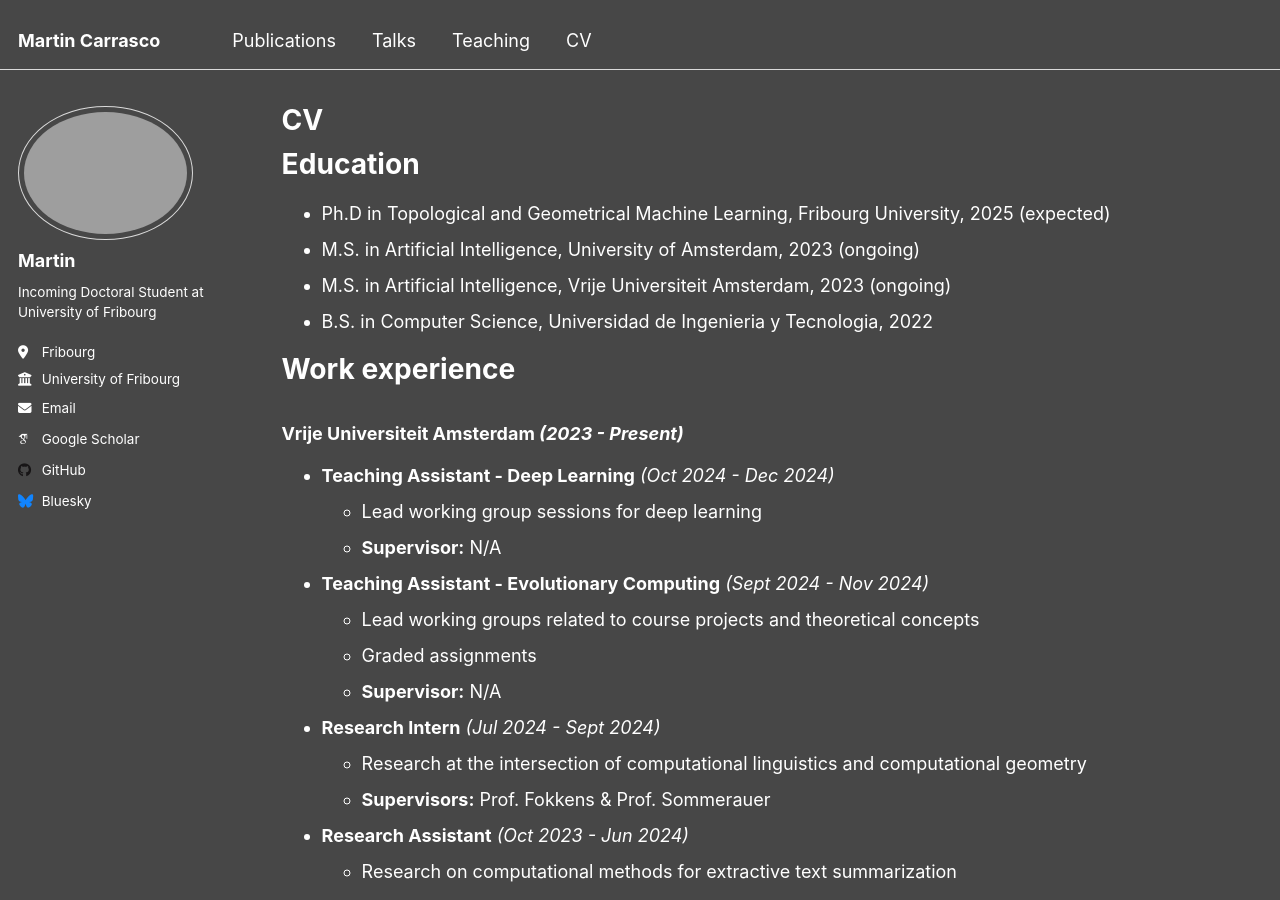
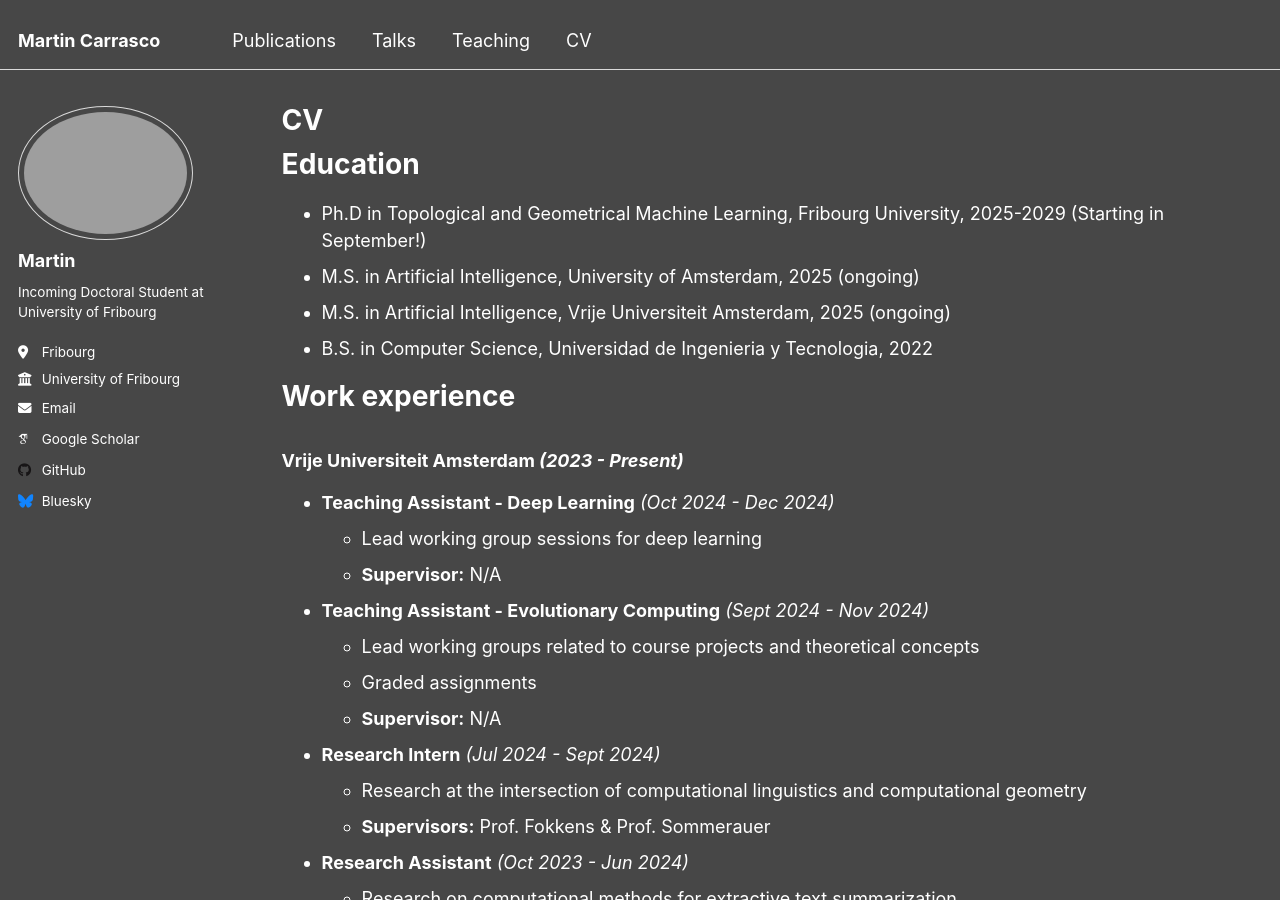
Before and after one commit to martin-carrasco/martin-carrasco.github.io, a Jekyll site: the page built from _pages/cv.md, in a window 1280 px wide and 900 px high. Built offline with Jekyll 4.4.1, drawn with Linux system fonts in a browser that asks for light colours; some web fonts are replaced.

Commit message:
FIX: Gramatical errors and dates

```diff
--- a/_pages/cv.md
+++ b/_pages/cv.md
@@ -12,9 +12,9 @@ redirect_from:
 Education
 ======
 
-* Ph.D in Topological and Geometrical Machine Learning, Fribourg University, 2025 (expected)
-* M.S. in Artificial Intelligence, University of Amsterdam, 2023 (ongoing)
-* M.S. in Artificial Intelligence, Vrije Universiteit Amsterdam, 2023 (ongoing)
+* Ph.D in Topological and Geometrical Machine Learning, Fribourg University, 2025-2029 (Starting in September!)
+* M.S. in Artificial Intelligence, University of Amsterdam, 2025 (ongoing)
+* M.S. in Artificial Intelligence, Vrije Universiteit Amsterdam, 2025 (ongoing)
 * B.S. in Computer Science, Universidad de Ingenieria y Tecnologia, 2022
 
 
```
Also changed, not shown: _pages/about.md (+1 -1 lines).
